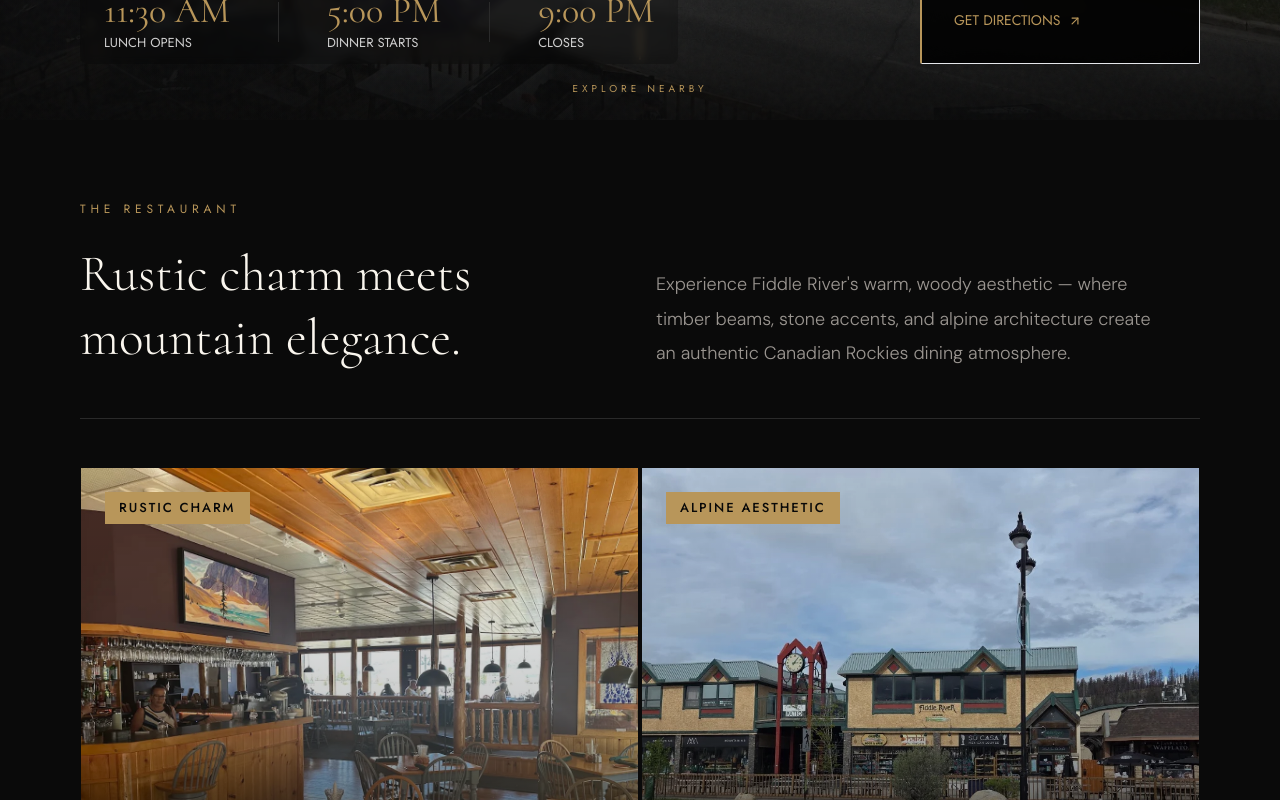
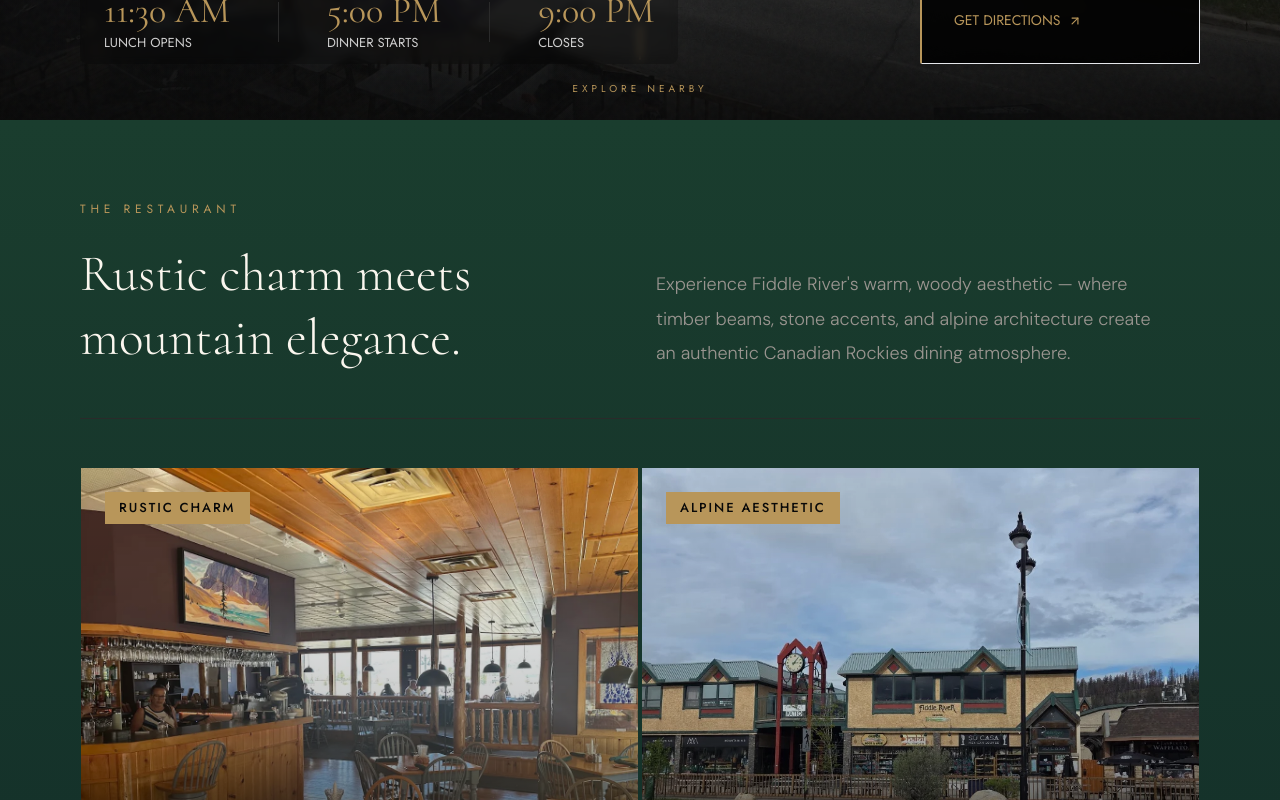
Before and after one commit to saksham1728/fiddle-river-restaurant, a React (Vite) app: page / in a window 1280 px wide. Shown: the part 6280-7080 px from the top of the page. Built offline with nearby package versions, Linux system fonts and the light colour scheme.

Commit message:
bg change

```diff
--- a/src/components/home/LocationShowcase.tsx
+++ b/src/components/home/LocationShowcase.tsx
@@ -263,7 +263,7 @@ const Part2Attractions = () => {
   ];
 
   return (
-    <section className="bg-obsidian py-[60px] lg:py-[80px] px-[32px] lg:px-[80px]">
+    <section className="bg-gradient-to-b from-[#1a3d2e] via-[#15322a] to-[#0f2319] py-[60px] lg:py-[80px] px-[32px] lg:px-[80px]">
       <div className="max-w-[1440px] mx-auto">
 
         {/* header */}
```
